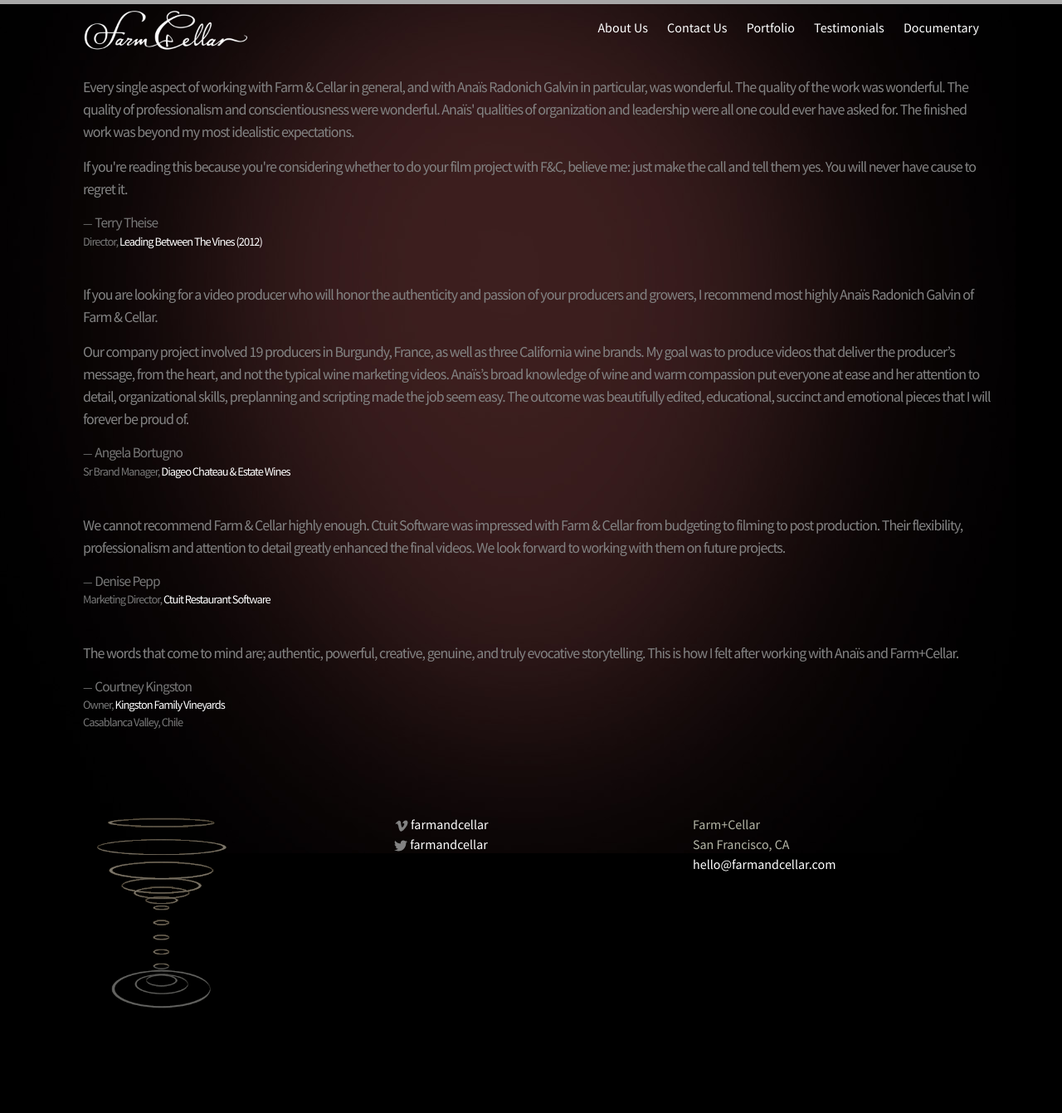
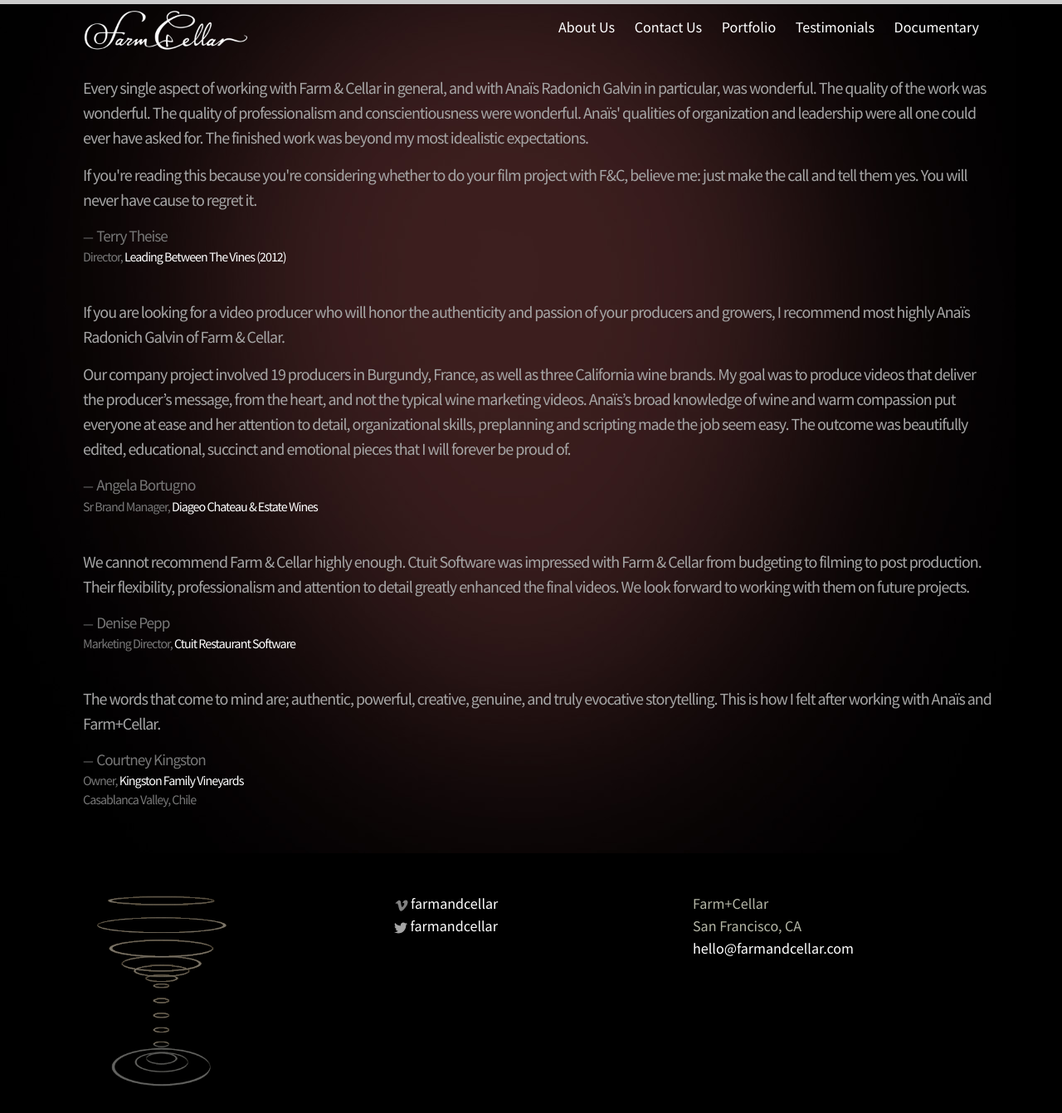
Before and after one commit to farmandcellar/farmandcellar.github.io, a Jekyll site: the page built from testimonials.md, in a window 1280 px wide. Shown: the whole page at 83% size. Built offline with Jekyll 4.4.1, drawn with Linux system fonts in a browser that asks for light colours; before the commit the page ends 1247 px from its top, so only the background shows below that.

Commit message:
increase font size

```diff
--- a/_sass/_base.scss
+++ b/_sass/_base.scss
@@ -113,7 +113,7 @@
     color: $grey-color;
     border-left: 4px solid $grey-color-light;
     padding-left: $spacing-unit / 2;
-    font-size: 18px;
+    font-size: 20px;
     letter-spacing: -1px;
     font-style: italic;
 
--- a/css/main.scss
+++ b/css/main.scss
@@ -7,7 +7,7 @@
 
 // Our variables
 $base-font-family: "Source Sans Pro", "Helvetica Neue", Helvetica, Arial, sans-serif;
-$base-font-size:   16px;
+$base-font-size:   18px;
 $base-font-weight: 400;
 $small-font-size:  $base-font-size * 0.875;
 $base-line-height: 1.5;
@@ -18,7 +18,7 @@
 $background-color: #000;
 $brand-color:      #fff;
 
-$grey-color:       #828282;
+$grey-color:       #a5a5a5;
 $grey-color-light: lighten($grey-color, 40%);
 $grey-color-dark:  lighten($grey-color, 15%);
 
```
